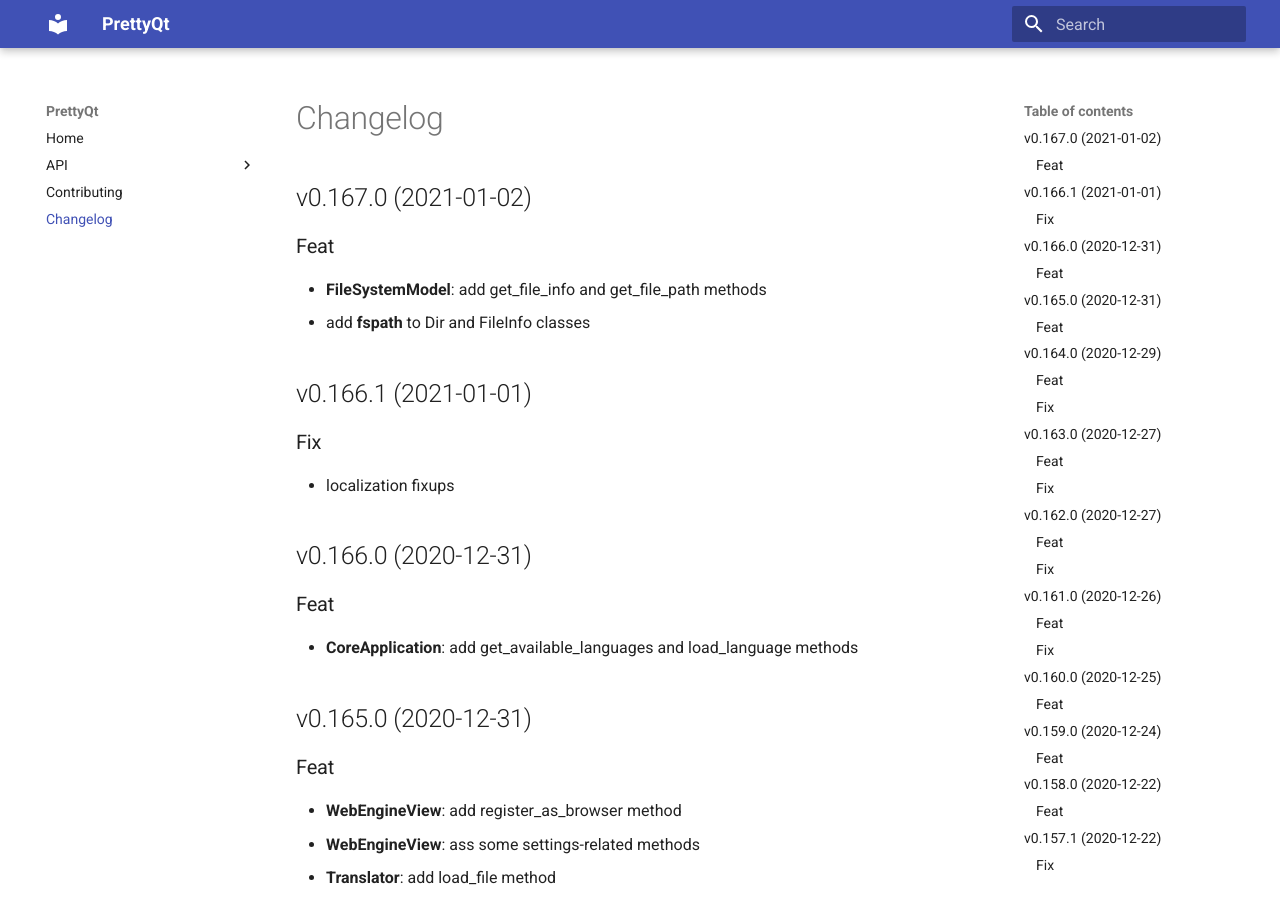
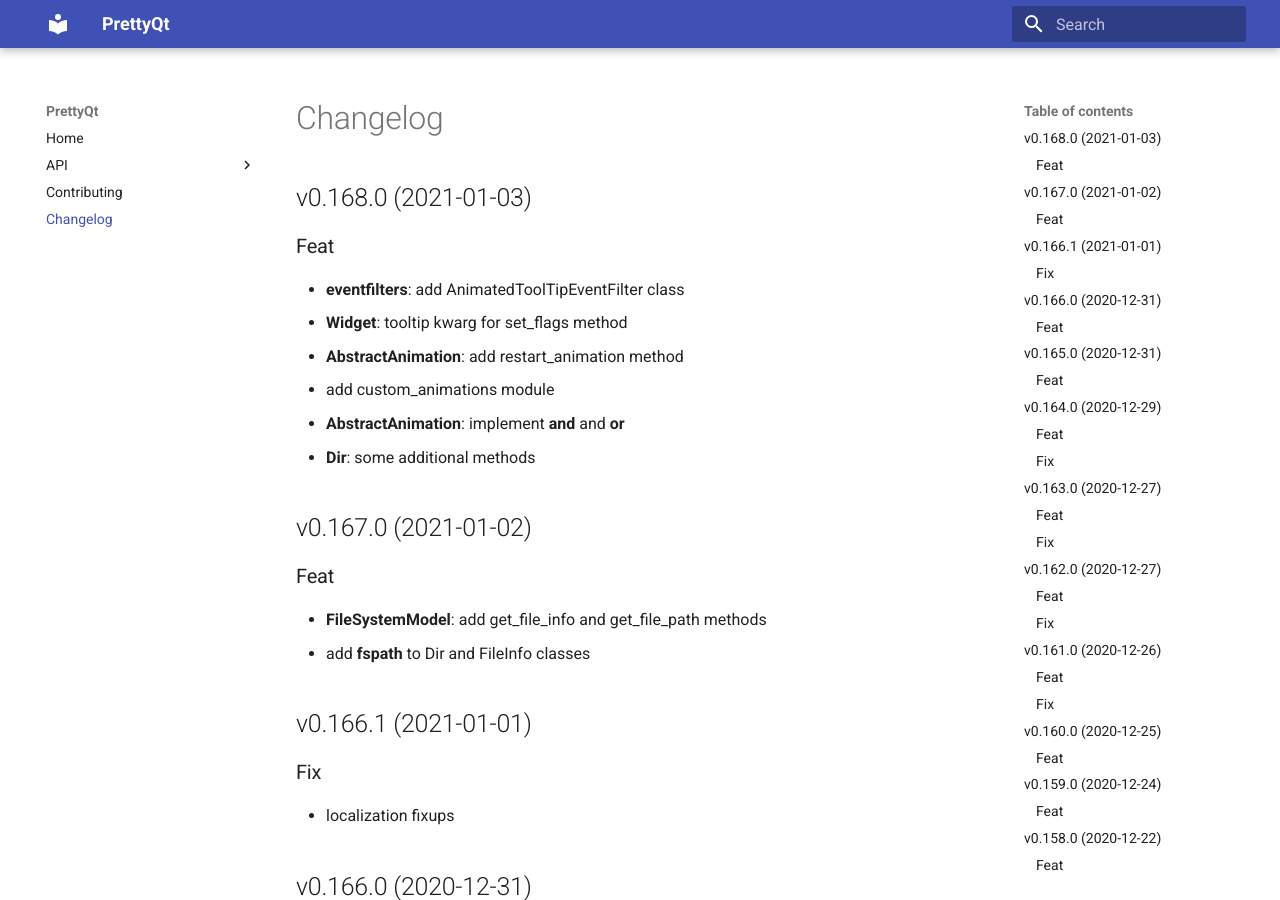
Before and after one commit to phil65/PrettyQt, an MkDocs documentation site: the page built from docs/changelog.md, in a window 1280 px wide and 900 px high. Built offline with MkDocs 1.6.1 and Material for MkDocs 9.7.7, drawn with Linux system fonts in a browser that asks for light colours.

Commit message:
bump: version 0.167.0 → 0.168.0

```diff
--- a/docs/changelog.md
+++ b/docs/changelog.md
@@ -1,3 +1,14 @@
+## v0.168.0 (2021-01-03)
+
+### Feat
+
+- **eventfilters**: add AnimatedToolTipEventFilter class
+- **Widget**: tooltip kwarg for set_flags method
+- **AbstractAnimation**: add restart_animation method
+- add custom_animations module
+- **AbstractAnimation**: implement __and__ and __or__
+- **Dir**: some additional methods
+
 ## v0.167.0 (2021-01-02)
 
 ### Feat
--- a/prettyqt/__init__.py
+++ b/prettyqt/__init__.py
@@ -2,7 +2,7 @@
 
 __author__ = """Philipp Temminghoff"""
 __email__ = "phil65@kodi.tv"
-__version__ = "0.167.0"
+__version__ = "0.168.0"
 
 
 def debug():
--- a/pyproject.toml
+++ b/pyproject.toml
@@ -1,6 +1,6 @@
 [tool.poetry]
 name = "PrettyQt"
-version = "0.167.0"
+version = "0.168.0"
 description = "A pythonic layer on top of PyQt5 / PySide2 / PySide6"
 readme = 'docs/index.md'
 repository = "https://github.com/phil65/prettyqt"
@@ -134,7 +134,7 @@
 '''
 [tool.commitizen]
 name = "cz_conventional_commits"
-version = "0.167.0"
+version = "0.168.0"
 tag_format = "v$version"
 version_files = [
     "prettyqt/__init__.py:__version__",
--- a/setup.py
+++ b/setup.py
@@ -37,6 +37,6 @@
     packages=find_packages(),
     test_suite="tests",
     url="https://github.com/phil65/prettyqt",
-    version="0.167.0",
+    version="0.168.0",
     zip_safe=False,
 )
```
Also changed, not shown: CHANGELOG.md (+11 -0 lines).
